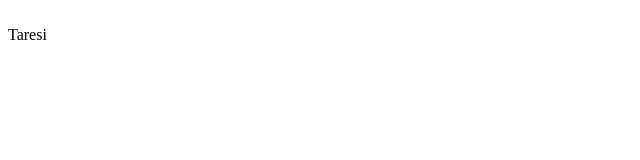
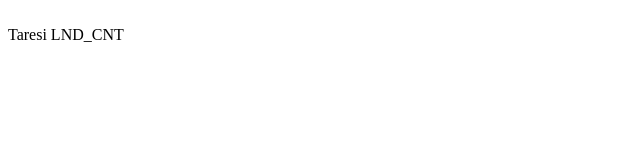
Before and after one commit to mehditaresi-cell/Taresi, a plain HTML site: page index.html in a window 1280 px wide. Shown: the full height of the page, 0-640 px from the left. Drawn offline with Linux system fonts and the light colour scheme.

Commit message:
Update index.html

```diff
--- a/index.html
+++ b/index.html
@@ -3,5 +3,6 @@
 <body>
 <br>
 Taresi
+  LND_CNT
 </br>
 </body>
```
